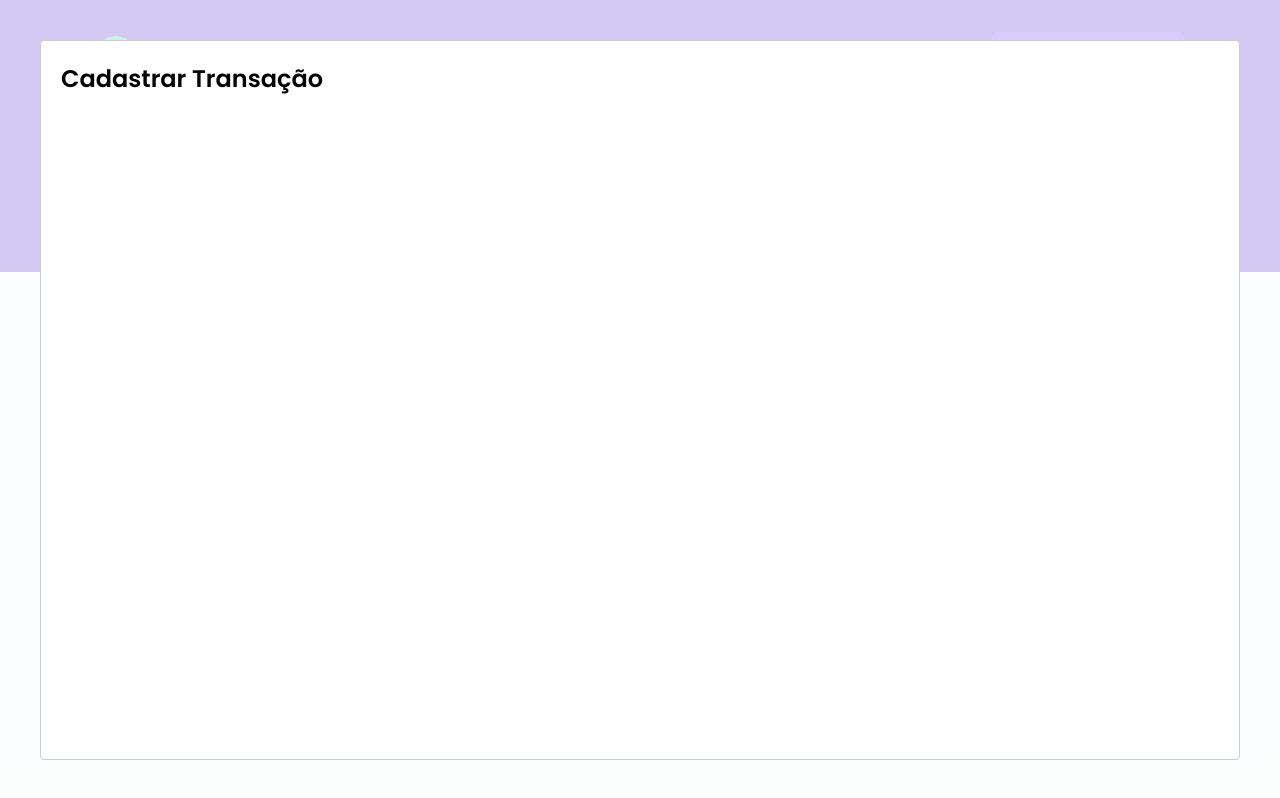
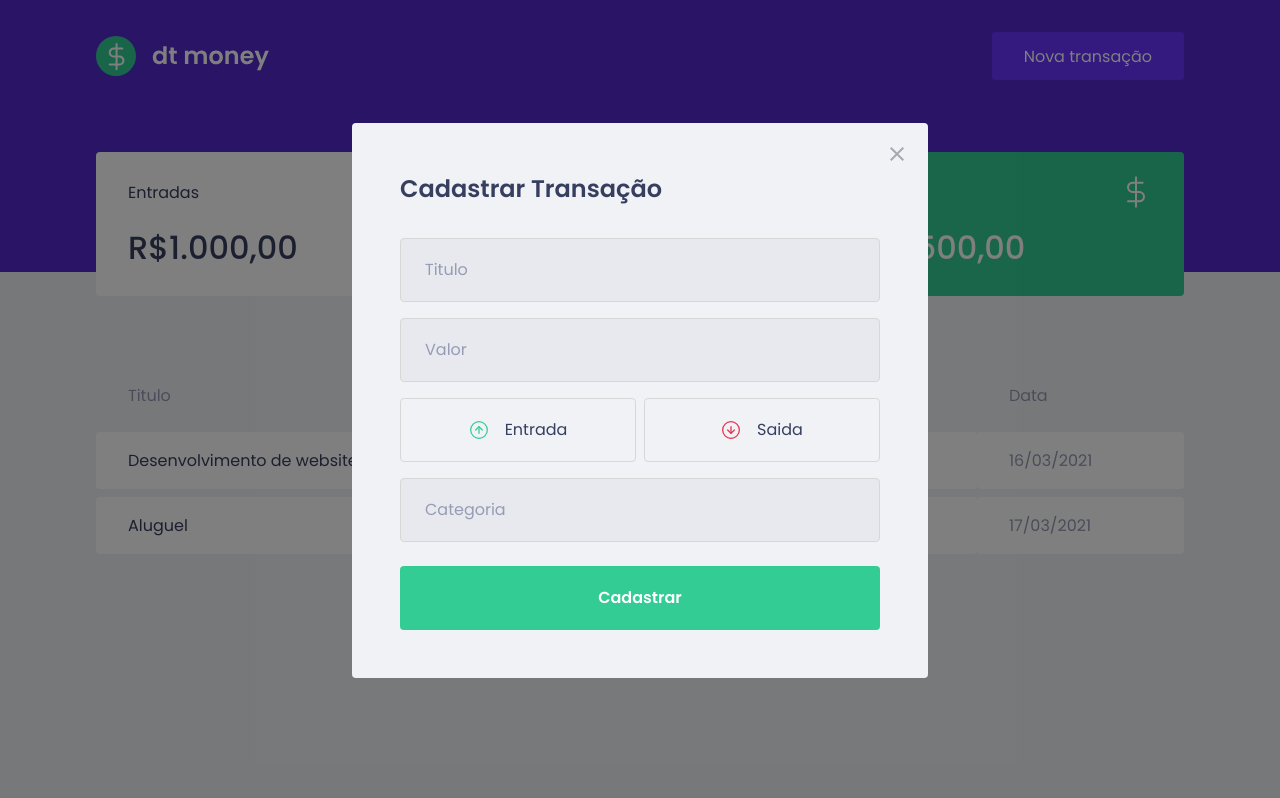
Before and after one commit to thiagonmiziara/miziara-money, a React (Create React App) app: page / in a window 1280 px wide. Both pictures are taken after a click on the button "Nova transação". Built offline with nearby package versions, Linux system fonts and the light colour scheme; no server answers; what miragejs would draw is missing.

Commit message:
add o pacote darken e estilizando o modal

```diff
--- a/package.json
+++ b/package.json
@@ -6,6 +6,7 @@
     "@types/react-modal": "^3.12.0",
     "axios": "^0.21.1",
     "miragejs": "^0.1.41",
+    "polished": "^4.1.1",
     "react": "^17.0.1",
     "react-dom": "^17.0.1",
     "react-modal": "^3.12.1",
--- a/src/components/NewTransactionModal/index.tsx
+++ b/src/components/NewTransactionModal/index.tsx
@@ -1,17 +1,57 @@
 import Modal from "react-modal";
+import closeImg from "../../assets/close.svg";
+import incomeImg from "../../assets/income.svg";
+import outcomeImg from "../../assets/outcome.svg";
 
-interface NewTransactionModalProps{
-    isOpen: boolean;
-    onRequestClose: ()=> void;
+
+import { Container, TransactionTypeContainer } from "./styles";
+interface NewTransactionModalProps {
+  isOpen: boolean;
+  onRequestClose: () => void;
 }
 
-export function NewTransactionModal({isOpen, onRequestClose}:NewTransactionModalProps) {
+export function NewTransactionModal({
+  isOpen,
+  onRequestClose,
+}: NewTransactionModalProps) {
   return (
     <Modal
       isOpen={isOpen}
       onRequestClose={onRequestClose}
+      overlayClassName="react-modal-overlay"
+      className="react-modal-content"
     >
-      <h2>Cadastrar Transação</h2>
+      <button
+        type="button"
+        onClick={onRequestClose}
+        className="react-modal-close"
+      >
+        <img src={closeImg} alt="Fechar modal" />
+      </button>
+
+      <Container>
+        <h2>Cadastrar Transação</h2>
+
+        <input type="text" placeholder="Titulo" />
+
+        <input type="number" placeholder="Valor" />
+
+        <TransactionTypeContainer>
+          <button type="button">
+            <img src={incomeImg} alt="Entrada" />
+            <span>Entrada</span>
+          </button>
+
+          <button type="button">
+            <img src={outcomeImg} alt="Saida" />
+            <span>Saida</span>
+          </button>
+        </TransactionTypeContainer>
+
+        <input type="text" placeholder="Categoria" />
+
+        <button type="submit">Cadastrar</button>
+      </Container>
     </Modal>
   );
 }
--- a/src/components/NewTransactionModal/styles.ts
+++ b/src/components/NewTransactionModal/styles.ts
@@ -1,3 +1,93 @@
 import styled from "styled-components";
+import {darken} from "polished";
 
-export const Container = styled.div``;
+export const Container = styled.form`
+
+h2{
+    color:var(--text-title);
+    font-size: 1.5rem;
+    margin-bottom: 2rem;
+}
+
+input{
+    width: 100%;
+    padding: 0 1.5rem;
+    height: 4rem;
+    border-radius: 0.25rem;
+
+    border: 1px solid #D7D7D7;
+    background: #E7E9EE;
+
+    font-weight: 400;
+    font-size: 1rem;
+
+    &::placeholder{
+        color: var(--text-body);
+    }
+
+    & + input{
+        margin-top: 1rem;
+    }
+}
+
+    button[type="submit"]{
+        width: 100%;
+        padding: 0 1.5rem;
+        height: 4rem;
+        background:var(--green);
+        color: #fff;
+        border-radius: 0.25rem;
+        border: 0;
+        font-size: 1rem;
+        margin-top: 1.5rem;
+        font-weight: 600;
+
+        transition: filter 0.2s;
+
+        &:hover{
+            filter: brightness(0.9);
+        }
+    }
+
+
+`;
+
+export const TransactionTypeContainer = styled.div`
+
+    margin: 1rem 0;
+    display: grid;
+    grid-template-columns: 1fr 1fr;
+    gap: 0.5rem;
+
+    button{
+       height: 4rem;
+       border: 1px solid #d7d7d7;
+       border-radius: 0.25rem;
+
+       background: transparent;
+
+       display: flex;
+       align-items: center;
+       justify-content: center;
+
+       transition: border-color 0.2s;
+
+       &:hover{
+           border-color: ${darken(0.1,"#d7d7d7")};
+       }
+
+       img{
+           width: 20px;
+           height: 20px;
+       }
+
+       span{
+           display: inline-block;
+           margin-left: 1rem;
+           font-size: 1rem;
+           color: var(--text-title);
+       }
+    }
+
+
+`;
--- a/src/styles/global.ts
+++ b/src/styles/global.ts
@@ -54,4 +54,40 @@
     cursor:not-allowed;
 }
 
+.react-modal-overlay{
+    background: rgba(0,0,0,0.5);
+    position: fixed;
+    top: 0;
+    bottom: 0;
+    left: 0;
+    right: 0;
+
+    display: flex;
+    align-items: center;
+    justify-content: center;
+ }
+.react-modal-content{
+    width:100%;
+    max-width: 576px;
+    background: var(--background);
+    padding:3rem;
+    position: relative;
+    border-radius: 0.25rem;
+}
+
+.react-modal-close{
+    position: absolute;
+    right: 1.5rem;
+    top: 1.5rem;
+    border: 0;
+    background: transparent;
+
+    transition: filter 0.2s;
+
+    &:hover{
+        filter: brightness(0.7);
+    }
+}
+
+
 `;
```
Also changed, not shown: 1 other file (tests, documents, lock files or other folders).
